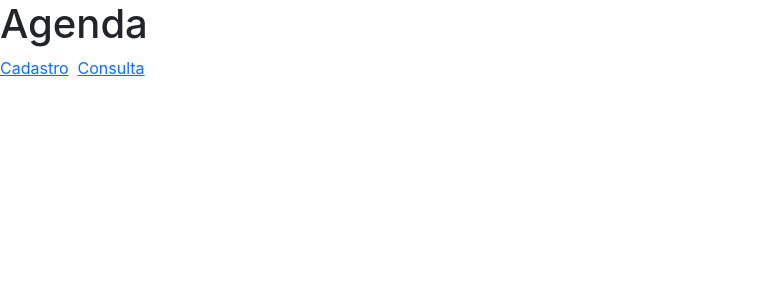
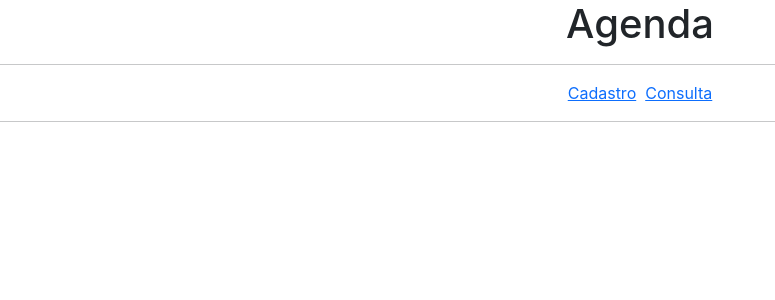
Before and after one commit to ArthurKJun/aula2React, a React (Create React App) app: page / in a window 1280 px wide. Shown: the top 300 px of the page, without its empty margins (0-775 px from the left). Built offline with nearby package versions, Linux system fonts and the light colour scheme.

Commit message:
texto do app inicial para o centro e <hr>

```diff
--- a/src/App.js
+++ b/src/App.js
@@ -3,16 +3,18 @@ import { Link, Outlet } from 'react-router-dom';
 function App() {
   return (
     <div className="App">
-
-      <h1>Agenda</h1>
+      <div className='text-center'>
+        <h1>Agenda</h1>
+        <hr/>
         <nav>
           <Link to='/contatos/cadastrar'>Cadastro</Link> &nbsp;
           <Link to='/contatos/consultar'>Consulta</Link>
         </nav>
+        <hr/>
         <main>
-          <Outlet/>
+          <Outlet />
         </main>
-
+      </div>
     </div>
   );
 }
```
